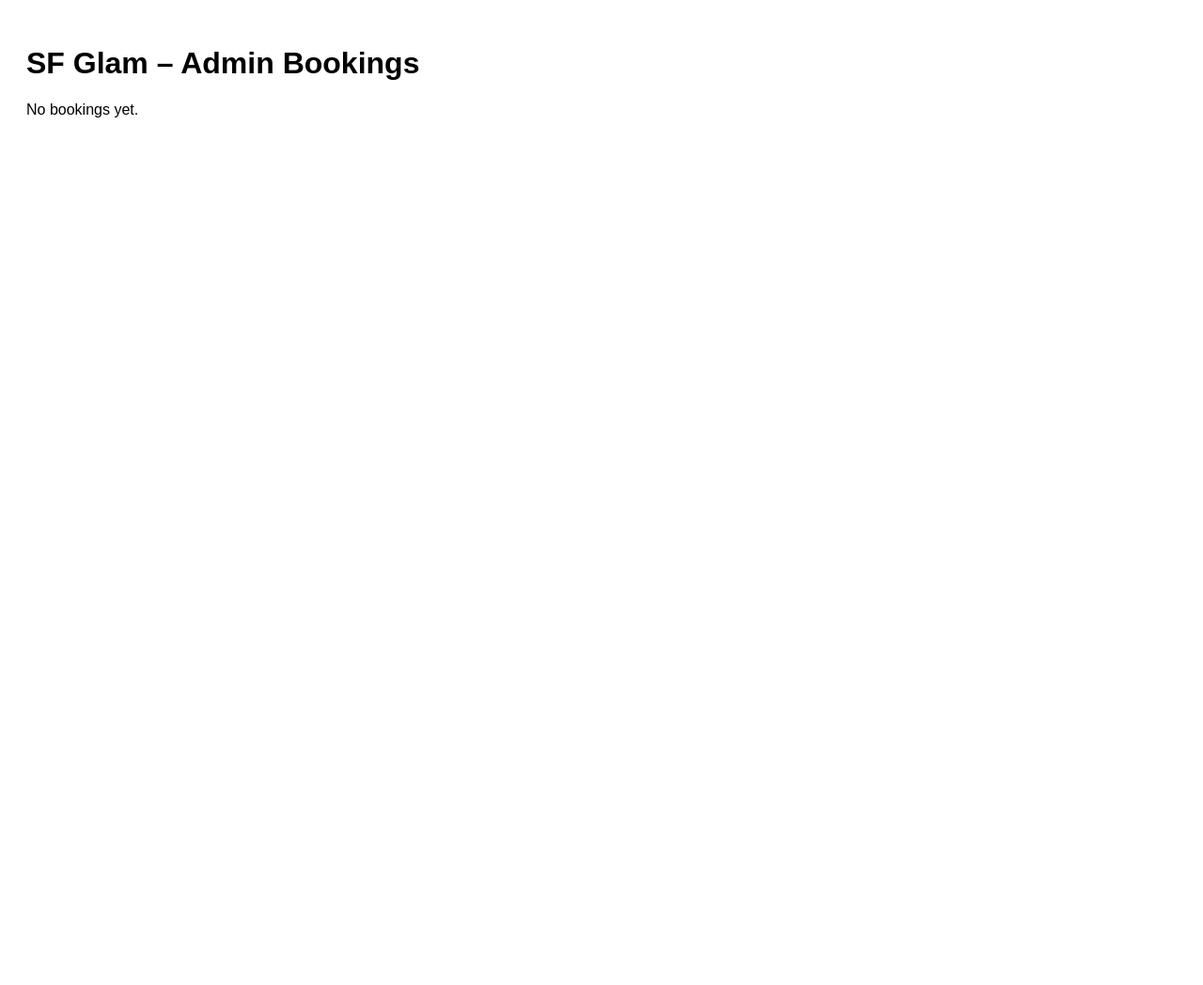
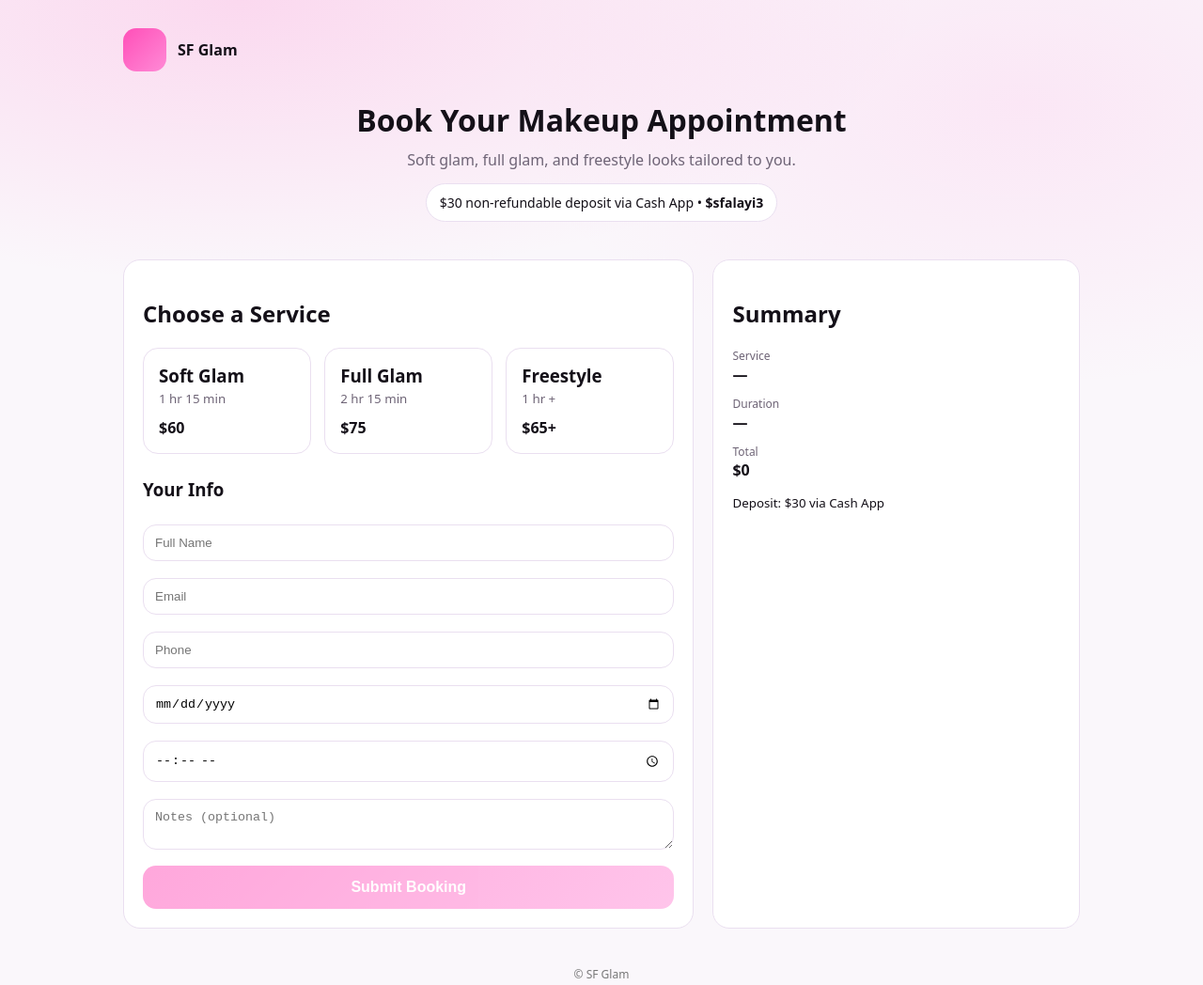
Before and after one commit to simifalayi-arch/sf-glam-booking, a plain HTML site: page index.html in a window 1280 px wide. Shown: the whole page at 94% size. Before the commit the page ends 800 px from the top, so only its background shows below. Drawn offline with Linux system fonts and the light colour scheme.

Commit message:
Refactor index.html for improved structure and styling

```diff
--- a/index.html
+++ b/index.html
@@ -1,34 +1,205 @@
 <!doctype html>
-<html>
+<html lang="en">
 <head>
-<title>SF Glam Admin</title>
+<meta charset="utf-8">
+<meta name="viewport" content="width=device-width, initial-scale=1">
+<title>SF Glam | Book Makeup</title>
+
 <style>
-body{font-family:Arial;padding:20px}
-.card{border:1px solid #ccc;padding:12px;margin-bottom:10px}
+:root{
+  --pink:#ff4fb8;
+  --pink2:#ff8ad6;
+  --bg:#faf7fb;
+  --card:#ffffff;
+  --text:#141018;
+  --muted:#6e6476;
+  --line:#eadff0;
+}
+*{box-sizing:border-box}
+body{
+  margin:0;
+  font-family:system-ui,Segoe UI,Roboto,Helvetica,Arial;
+  background:
+    radial-gradient(1200px 500px at 20% 0%, rgba(255,79,184,.18), transparent 60%),
+    radial-gradient(900px 500px at 85% 10%, rgba(255,138,214,.15), transparent 60%),
+    var(--bg);
+  color:var(--text);
+}
+.container{max-width:1050px;margin:auto;padding:30px 16px 60px}
+header{
+  display:flex;justify-content:space-between;align-items:center;margin-bottom:30px
+}
+.brand{display:flex;gap:12px;align-items:center}
+.logo{
+  width:46px;height:46px;border-radius:14px;
+  background:linear-gradient(135deg,var(--pink),var(--pink2))
+}
+.hero{
+  text-align:center;margin-bottom:40px
+}
+.hero h1{margin:0;font-size:32px}
+.hero p{margin:10px auto 0;color:var(--muted);max-width:520px}
+.deposit{
+  margin-top:14px;
+  display:inline-block;
+  padding:10px 14px;
+  border-radius:999px;
+  background:#fff;
+  border:1px solid var(--line);
+  font-size:14px
+}
+
+.grid{
+  display:grid;
+  grid-template-columns:1.4fr .9fr;
+  gap:20px
+}
+@media(max-width:900px){.grid{grid-template-columns:1fr}}
+
+.card{
+  background:var(--card);
+  border:1px solid var(--line);
+  border-radius:18px;
+  padding:20px
+}
+
+.services{
+  display:grid;
+  grid-template-columns:repeat(3,1fr);
+  gap:14px
+}
+@media(max-width:800px){.services{grid-template-columns:1fr}}
+
+.service{
+  border:1px solid var(--line);
+  border-radius:16px;
+  padding:16px;
+  cursor:pointer;
+}
+.service.selected{
+  border-color:var(--pink);
+  background:rgba(255,79,184,.08)
+}
+.service h3{margin:0}
+.service small{color:var(--muted)}
+.price{margin-top:10px;font-weight:800}
+
+label{font-size:12px;color:var(--muted)}
+input,textarea,select{
+  width:100%;
+  padding:11px 12px;
+  margin-top:6px;
+  margin-bottom:12px;
+  border-radius:14px;
+  border:1px solid var(--line)
+}
+
+button{
+  width:100%;
+  padding:14px;
+  border-radius:14px;
+  border:none;
+  background:linear-gradient(135deg,var(--pink),var(--pink2));
+  color:#fff;
+  font-weight:800;
+  font-size:16px;
+  cursor:pointer
+}
+button:disabled{opacity:.5}
+
+.summary{
+  position:sticky;top:20px
+}
+.item{margin-bottom:12px}
+.k{font-size:12px;color:var(--muted)}
+.v{font-weight:700}
+
+footer{text-align:center;margin-top:40px;font-size:12px;color:#777}
 </style>
 </head>
+
 <body>
-<h1>SF Glam – Admin Bookings</h1>
-<div id="list"></div>
+<div class="container">
+
+<header>
+  <div class="brand">
+    <div class="logo"></div>
+    <strong>SF Glam</strong>
+  </div>
+</header>
+
+<section class="hero">
+  <h1>Book Your Makeup Appointment</h1>
+  <p>Soft glam, full glam, and freestyle looks tailored to you.</p>
+  <div class="deposit">
+    $30 non-refundable deposit via Cash App • <strong>$sfalayi3</strong>
+  </div>
+</section>
+
+<div class="grid">
+<div class="card">
+<h2>Choose a Service</h2>
+
+<div class="services" id="services"></div>
+
+<h3 style="margin-top:25px">Your Info</h3>
+<input id="name" placeholder="Full Name">
+<input id="email" placeholder="Email">
+<input id="phone" placeholder="Phone">
+<input id="date" type="date">
+<input id="time" type="time">
+<textarea id="notes" placeholder="Notes (optional)"></textarea>
+
+<button id="book" disabled>Submit Booking</button>
+</div>
+
+<div class="card summary">
+<h2>Summary</h2>
+<div class="item"><div class="k">Service</div><div class="v" id="sService">—</div></div>
+<div class="item"><div class="k">Duration</div><div class="v" id="sDuration">—</div></div>
+<div class="item"><div class="k">Total</div><div class="v" id="sTotal">$0</div></div>
+<div class="item"><small>Deposit: $30 via Cash App</small></div>
+</div>
+</div>
+
+<footer>© SF Glam</footer>
 
 <script>
-const list=document.getElementById("list");
-const bookings=JSON.parse(localStorage.getItem("sfBookings")||"[]");
+const services=[
+ {name:"Soft Glam",price:"$60",duration:"1 hr 15 min"},
+ {name:"Full Glam",price:"$75",duration:"2 hr 15 min"},
+ {name:"Freestyle",price:"$65+",duration:"1 hr +"}
+];
+let selected=null;
 
-if(bookings.length===0){
- list.innerHTML="No bookings yet.";
-}else{
- bookings.forEach(b=>{
-  list.innerHTML+=`
-   <div class="card">
-   <b>${b.name}</b><br>
-   ${b.service} (${b.price})<br>
-   ${b.date} @ ${b.time}<br>
-   ${b.email} | ${b.phone}<br>
-   Notes: ${b.notes||"—"}
-   </div>`;
+const wrap=document.getElementById("services");
+const sService=document.getElementById("sService");
+const sDuration=document.getElementById("sDuration");
+const sTotal=document.getElementById("sTotal");
+const book=document.getElementById("book");
+
+function render(){
+ wrap.innerHTML="";
+ services.forEach(s=>{
+  const d=document.createElement("div");
+  d.className="service"+(selected===s.name?" selected":"");
+  d.innerHTML=`
+    <h3>${s.name}</h3>
+    <small>${s.duration}</small>
+    <div class="price">${s.price}</div>
+  `;
+  d.onclick=()=>{selected=s.name;render();update(s)};
+  wrap.appendChild(d);
  });
 }
+function update(s){
+ sService.textContent=s.name;
+ sDuration.textContent=s.duration;
+ sTotal.textContent=s.price;
+ book.disabled=!(name.value&&email.value&&phone.value&&date.value&&time.value);
+}
+[name,email,phone,date,time].forEach(i=>i.oninput=()=>selected&&update(services.find(x=>x.name===selected)));
+render();
 </script>
 </body>
 </html>
```
